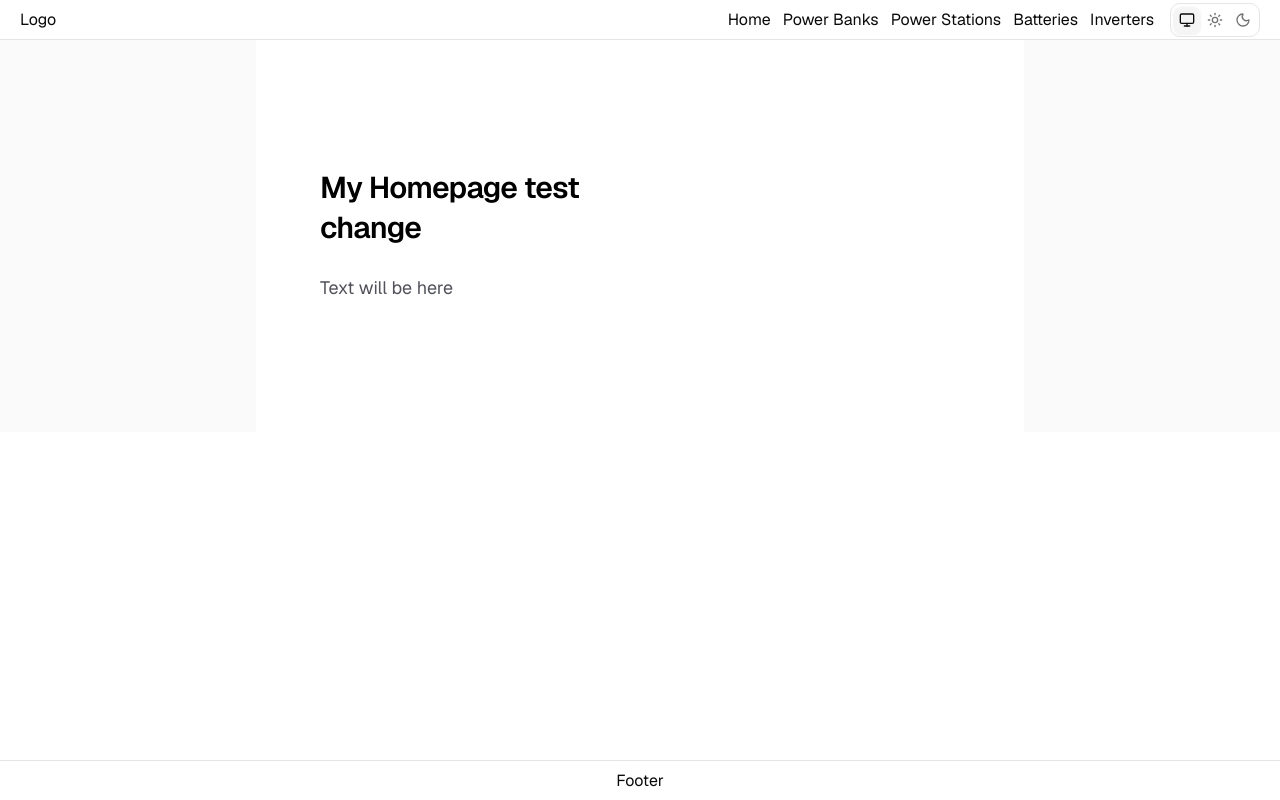
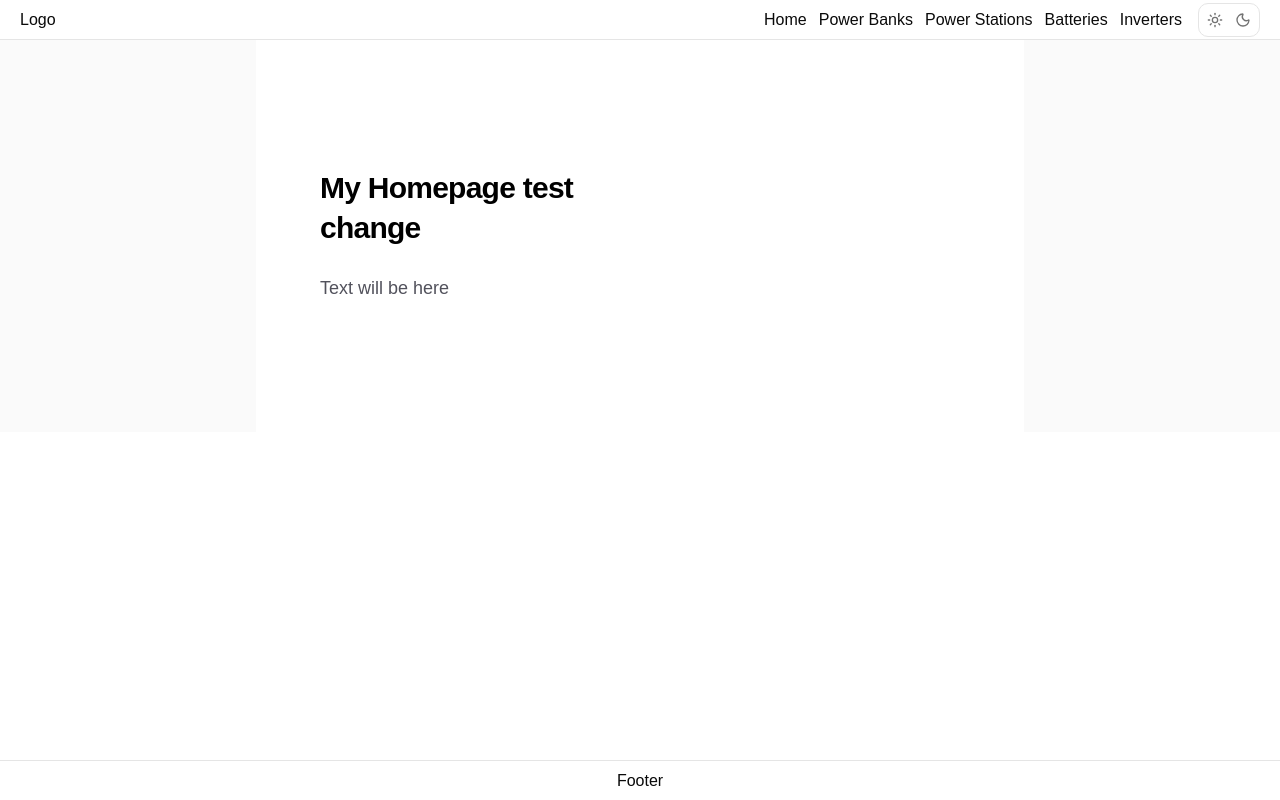
Before and after one commit to vladyka-nazarii/power-base, a Next.js app: page / in a window 1280 px wide. Built offline with nearby package versions, Linux system fonts and the light colour scheme.

Commit message:
fix(theme): fix theme switcher

```diff
--- a/app/_components/theme-switcher.tsx
+++ b/app/_components/theme-switcher.tsx
@@ -1,63 +1,63 @@
 "use client";
 
-import { Monitor, Moon, Sun } from "lucide-react";
-import { useEffect, useMemo, useSyncExternalStore } from "react";
+import { Moon, Sun } from "lucide-react";
+import { useEffect, useSyncExternalStore } from "react";
 
 import { Button } from "@/components/ui/button";
 import { cn } from "@/lib/utils";
 
-type ThemePreference = "system" | "light" | "dark";
-type ResolvedTheme = "light" | "dark";
+type ThemePreference = "light" | "dark";
+type StoredThemePreference = ThemePreference | null;
 
-const THEME_STORAGE_KEY = "powerbase-theme";
-const themePreferences = ["system", "light", "dark"] as const;
+const THEME_STORAGE_KEY = "theme";
+const DARK_THEME_COLOR = "#09090b";
+const LIGHT_THEME_COLOR = "#ffffff";
 const themeListeners = new Set<() => void>();
-let currentPreference: ThemePreference = "system";
+let currentPreference: StoredThemePreference = null;
 
 const themeOptions: Array<{
-  icon: typeof Monitor;
+  icon: typeof Sun;
   label: string;
   value: ThemePreference;
 }> = [
-  { value: "system", label: "System", icon: Monitor },
   { value: "light", label: "Light", icon: Sun },
   { value: "dark", label: "Dark", icon: Moon },
 ];
 
 function isThemePreference(value: string | null): value is ThemePreference {
-  return themePreferences.some((theme) => theme === value);
+  return value === "light" || value === "dark";
 }
 
-function getStoredPreference(): ThemePreference {
-  if (typeof window === "undefined") {
-    return "system";
-  }
-
-  try {
-    const storedPreference = window.localStorage.getItem(THEME_STORAGE_KEY);
-    return isThemePreference(storedPreference) ? storedPreference : "system";
-  } catch {
-    return "system";
-  }
-}
-
-function getSystemTheme(): ResolvedTheme {
+function getSystemPreference(): ThemePreference {
   return window.matchMedia("(prefers-color-scheme: dark)").matches
     ? "dark"
     : "light";
 }
 
-function resolveTheme(preference: ThemePreference): ResolvedTheme {
-  return preference === "system" ? getSystemTheme() : preference;
+function getStoredPreference(): StoredThemePreference {
+  if (typeof window === "undefined") {
+    return null;
+  }
+
+  try {
+    const storedPreference = window.localStorage.getItem(THEME_STORAGE_KEY);
+    return isThemePreference(storedPreference) ? storedPreference : null;
+  } catch {
+    return null;
+  }
 }
 
 function applyTheme(preference: ThemePreference) {
-  const resolvedTheme = resolveTheme(preference);
   const root = document.documentElement;
+  const themeColor = document.querySelector('meta[name="theme-color"]');
 
-  root.classList.toggle("dark", resolvedTheme === "dark");
+  root.classList.toggle("dark", preference === "dark");
   root.dataset.theme = preference;
-  root.style.colorScheme = resolvedTheme;
+  root.style.colorScheme = preference;
+  themeColor?.setAttribute(
+    "content",
+    preference === "dark" ? DARK_THEME_COLOR : LIGHT_THEME_COLOR,
+  );
 }
 
 function emitThemeChange() {
@@ -71,12 +71,14 @@ function setCurrentPreference(nextPreference: ThemePreference) {
 
 function syncStoredPreference() {
   const storedPreference = getStoredPreference();
+  const resolvedPreference = storedPreference ?? getSystemPreference();
 
   if (storedPreference !== currentPreference) {
-    setCurrentPreference(storedPreference);
+    currentPreference = storedPreference;
+    emitThemeChange();
   }
 
-  applyTheme(storedPreference);
+  applyTheme(resolvedPreference);
 }
 
 function subscribeToThemePreference(listener: () => void) {
@@ -88,12 +90,12 @@ function subscribeToThemePreference(listener: () => void) {
   };
 }
 
-function getThemePreferenceSnapshot() {
+function getThemePreferenceSnapshot(): StoredThemePreference {
   return currentPreference;
 }
 
-function getServerThemePreferenceSnapshot() {
-  return "system" satisfies ThemePreference;
+function getServerThemePreferenceSnapshot(): StoredThemePreference {
+  return null;
 }
 
 export default function ThemeSwitcher() {
@@ -104,26 +106,21 @@ export default function ThemeSwitcher() {
   );
 
   useEffect(() => {
-    if (preference !== "system") {
-      return;
-    }
+    const mediaQuery = window.matchMedia("(prefers-color-scheme: dark)");
+    const handleChange = () => {
+      if (getStoredPreference()) {
+        return;
+      }
 
-    const mediaQuery = window.matchMedia("(prefers-color-scheme: dark)");
-    const handleChange = () => applyTheme("system");
+      applyTheme(getSystemPreference());
+    };
 
     mediaQuery.addEventListener("change", handleChange);
 
     return () => {
       mediaQuery.removeEventListener("change", handleChange);
     };
-  }, [preference]);
-
-  const activeLabel = useMemo(
-    () =>
-      themeOptions.find((option) => option.value === preference)?.label ??
-      "System",
-    [preference],
-  );
+  }, []);
 
   function updatePreference(nextPreference: ThemePreference) {
     setCurrentPreference(nextPreference);
@@ -139,7 +136,7 @@ export default function ThemeSwitcher() {
 
   return (
     <div
-      aria-label={`Theme: ${activeLabel}`}
+      aria-label="Theme"
       className="inline-flex items-center rounded-lg border border-border bg-background p-0.5"
       role="group"
     >
--- a/app/layout.tsx
+++ b/app/layout.tsx
@@ -1,15 +1,7 @@
 import type { Metadata } from "next";
-import Script from "next/script";
 import "./globals.css";
 import SiteFooter from "@/app/_components/site-footer";
 import SiteHeader from "@/app/_components/site-header";
-import { Geist } from "next/font/google";
-import { cn } from "@/lib/utils";
-
-const geist = Geist({
-  subsets: ["latin"],
-  variable: "--font-geist-sans",
-});
 
 export const metadata: Metadata = {
   title: "Create Next App",
@@ -18,26 +10,24 @@ export const metadata: Metadata = {
 
 const themeScript = `
 (() => {
-  const storageKey = "powerbase-theme";
-  const validThemes = new Set(["system", "light", "dark"]);
+  const darkThemeColor = "#09090b";
+  const lightThemeColor = "#ffffff";
 
-  const getPreference = () => {
-    try {
-      const storedTheme = window.localStorage.getItem(storageKey);
-      return validThemes.has(storedTheme) ? storedTheme : "system";
-    } catch {
-      return "system";
+  try {
+    const storedTheme = localStorage.getItem("theme");
+    const prefersDark = window.matchMedia("(prefers-color-scheme: dark)").matches;
+    const isSystemTheme = storedTheme !== "light" && storedTheme !== "dark";
+    const isDark = storedTheme === "dark" || (isSystemTheme && prefersDark);
+    const themeColor = document.querySelector('meta[name="theme-color"]');
+
+    document.documentElement.classList.toggle("dark", isDark);
+    document.documentElement.dataset.theme = isDark ? "dark" : "light";
+    document.documentElement.style.colorScheme = isDark ? "dark" : "light";
+
+    if (themeColor) {
+      themeColor.setAttribute("content", isDark ? darkThemeColor : lightThemeColor);
     }
-  };
-
-  const preference = getPreference();
-  const prefersDark = window.matchMedia("(prefers-color-scheme: dark)").matches;
-  const resolvedTheme = preference === "system" ? (prefersDark ? "dark" : "light") : preference;
-  const root = document.documentElement;
-
-  root.classList.toggle("dark", resolvedTheme === "dark");
-  root.dataset.theme = preference;
-  root.style.colorScheme = resolvedTheme;
+  } catch (_) {}
 })();
 `;
 
@@ -50,14 +40,16 @@ export default function RootLayout({
     <html
       lang="en"
       suppressHydrationWarning
-      className={cn("font-sans", geist.variable)}
+      className="font-sans"
     >
-      <body className="antialiased">
-        <Script
+      <head>
+        <meta name="theme-color" content="#ffffff" />
+        <script
           id="powerbase-theme"
-          strategy="beforeInteractive"
           dangerouslySetInnerHTML={{ __html: themeScript }}
         />
+      </head>
+      <body className="antialiased">
         <div className="mx-auto flex min-h-screen max-w-[1440px] flex-col">
           <SiteHeader />
           <main className="flex-1">{children}</main>
```
